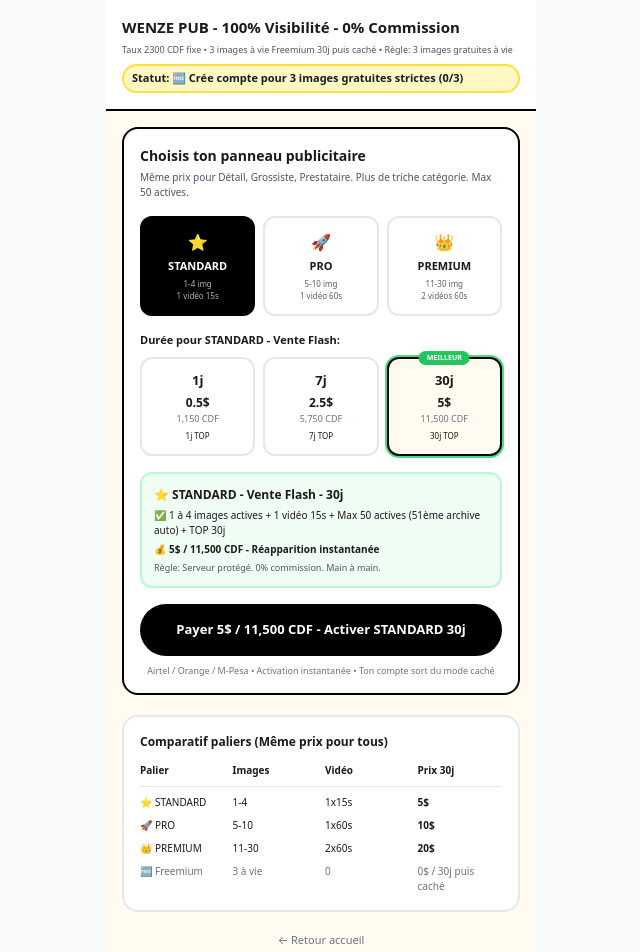
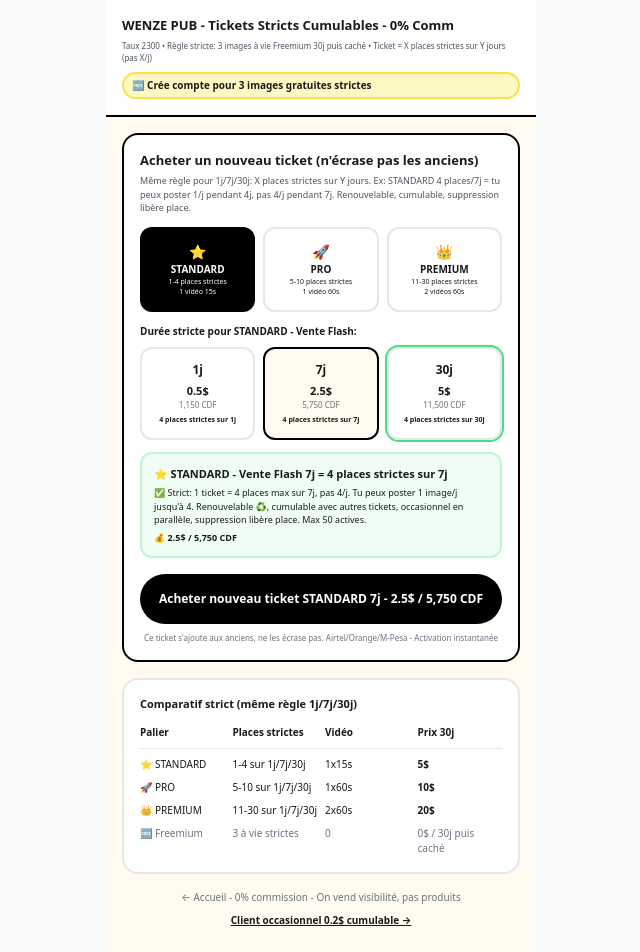
Before and after one commit to kongolokelvin47-cmd/Wenze-pwa, a Next.js app: page /abonnement in a window 1280 px wide. Shown: the top 952 px of the page, without its empty margins (319-959 px from the left). Built offline with nearby package versions, Linux system fonts and the light colour scheme.

Commit message:
Refactor abonnement page for ticket purchasing

```diff
--- a/app/abonnement/page.tsx
+++ b/app/abonnement/page.tsx
@@ -2,79 +2,87 @@
 import { useState, useEffect, Suspense } from "react";
 import Link from "next/link";
 import { useRouter, useSearchParams } from "next/navigation";
-import { FREEMIUM, PALIERS, OCCASIONNEL, TAUX_CDF, verifierAbonnement, activerPalier, toCDF, formatPrix } from "@/lib/paiement";
+import { FREEMIUM, PALIERS, OCCASIONNEL, TAUX_CDF, verifierAbonnement, acheterTicket, renouvelerTicket, acheterOccasionnel, toCDF } from "@/lib/paiement";
 
 export const dynamic = 'force-dynamic';
 
 function AbonnementContent() {
   const router = useRouter();
   const searchParams = useSearchParams();
-  const mode = searchParams.get("mode"); // client
+  const mode = searchParams.get("mode");
   const annonceId = searchParams.get("id");
 
   const [ab, setAb] = useState<any>(null);
   const [selectedPalier, setSelectedPalier] = useState<"STANDARD"|"PRO"|"PREMIUM">("STANDARD");
-  const [selectedDuree, setSelectedDuree] = useState<"1j"|"7j"|"30j">("30j");
+  const [selectedDuree, setSelectedDuree] = useState<"1j"|"7j"|"30j">("7j");
   const [selectedOcc, setSelectedOcc] = useState<string>("occ-1img-1j");
   const [paying, setPaying] = useState(false);
   const [success, setSuccess] = useState<any>(null);
 
   const isOccasionnel = mode === "occasionnel" || mode === "client";
 
-  useEffect(()=>{ try{ setAb(verifierAbonnement()); }catch{} },[]);
+  const refresh = ()=>{ try{ setAb(verifierAbonnement()); }catch{} };
+  useEffect(()=>{ refresh(); },[]);
 
   const palier = PALIERS[selectedPalier];
   const prixUSD = palier.prix[selectedDuree];
   const prixCDF = toCDF(prixUSD);
   const jours = palier.jours[selectedDuree];
-
   const occSelected = OCCASIONNEL.offres.find(o=>o.id===selectedOcc) || OCCASIONNEL.offres[0];
 
   const handlePayPalier = async ()=>{
     setPaying(true);
-    await new Promise(r=>setTimeout(r,1200));
-    const res = activerPalier(selectedPalier, selectedDuree);
+    await new Promise(r=>setTimeout(r,1000));
+    const res = acheterTicket(selectedPalier, selectedDuree);
     if(res.success){
-      setSuccess({ type:"palier", palier: selectedPalier, duree: selectedDuree, prixUSD, prixCDF, expireAt: res.expireAt, jours });
-      setTimeout(()=> router.push("/publier"), 2500);
+      setSuccess({ type:"palier", ticket: res.ticket, prixUSD, prixCDF });
+      refresh();
+      setTimeout(()=> setSuccess(null), 3500);
+    } else {
+      alert(res.error);
     }
     setPaying(false);
   };
 
   const handlePayOcc = async ()=>{
     setPaying(true);
-    await new Promise(r=>setTimeout(r,1200));
-    // Simule paiement occasionnel
+    await new Promise(r=>setTimeout(r,1000));
+    const res = acheterOccasionnel(selectedOcc);
+    if(res.success){
+      // Si annonceId donné, lie l'annonce au ticket occasionnel
+      if(annonceId){
         const list:any[] = JSON.parse(localStorage.getItem("wenze_annonces_list")||"[]");
-    if(annonceId){
         const idx = list.findIndex((a:any)=>a.id===annonceId);
         if(idx>=0){
-        list[idx].boostUntil = new Date(Date.now()+occSelected.jours*86400000).toISOString();
+          list[idx].ticketId = res.ticket.ticketId;
           list[idx].occasionnelPaye = true;
-        list[idx].occasionnelPrix = occSelected.prixUSD;
           localStorage.setItem("wenze_annonces_list", JSON.stringify(list));
+          // consomme place dans occasionnel (strict)
+          const occs = JSON.parse(localStorage.getItem("wenze_occasionnel")||"[]");
+          const oIdx = occs.findIndex((t:any)=>t.ticketId===res.ticket.ticketId);
+          if(oIdx>=0){ occs[oIdx].imagesUsed = 1; occs[oIdx].imagesIds = [annonceId]; localStorage.setItem("wenze_occasionnel", JSON.stringify(occs)); }
         }
       }
-    // Sauve transaction occasionnelle
-    const occTx = { id:`OCC-${Date.now()}`, type:"OCCASIONNEL", offre: occSelected.id, prixUSD: occSelected.prixUSD, prixCDF: occSelected.prixCDF, expireAt: new Date(Date.now()+occSelected.jours*86400000).toISOString(), createdAt: new Date().toISOString() };
-    localStorage.setItem("wenze_occasionnel_dernier", JSON.stringify(occTx));
-    const logs = JSON.parse(localStorage.getItem("wenze_transactions")||"[]");
-    logs.push(occTx);
-    localStorage.setItem("wenze_transactions", JSON.stringify(logs));
+      setSuccess({ type:"occasionnel", ticket: res.ticket, offre: occSelected });
+      refresh();
+      setTimeout(()=> router.push(annonceId ? `/produit/${annonceId}` : "/"), 2500);
+    }
+    setPaying(false);
+  };
 
-    setSuccess({ type:"occasionnel", offre: occSelected, prixUSD: occSelected.prixUSD, prixCDF: occSelected.prixCDF, jours: occSelected.jours });
-    setTimeout(()=> router.push(annonceId ? `/produit/${annonceId}` : "/"), 2500);
-    setPaying(false);
+  const handleRenouveler = (ticketId:string)=>{
+    const res = renouvelerTicket(ticketId);
+    if(res.success){ refresh(); setSuccess({ type:"renouvel", ticket: res.ticket }); setTimeout(()=>setSuccess(null),2500); }
   };
 
   return (
     <div className="max-w-[430px] mx-auto min-h-screen bg-[#FFFBF0] pb-24">
       <div className="sticky top-0 bg-white border-b-2 border-black p-4 z-10">
-        <h1 className="font-black text-[15px]">WENZE PUB - 100% Visibilité - 0% Commission</h1>
-        <p className="text-[9px] text-gray-600 mt-1">Taux {TAUX_CDF} CDF fixe • 3 images à vie Freemium 30j puis caché • Règle: {FREEMIUM.maxImages} images gratuites à vie</p>
+        <h1 className="font-black text-[13px]">WENZE PUB - Tickets Stricts Cumulables - 0% Comm</h1>
+        <p className="text-[8px] text-gray-600 mt-1">Taux {TAUX_CDF} • Règle stricte: {FREEMIUM.maxImages} images à vie Freemium 30j puis caché • Ticket = X places strictes sur Y jours (pas X/j)</p>
         {ab && (
-          <div className={`mt-2 text-[11px] font-bold px-2 py-1 rounded-full border-2 ${ab.isCache ? 'bg-red-100 border-red-300 text-red-800' : ab.isPaye ? 'bg-green-100 border-green-300 text-green-800' : 'bg-yellow-100 border-yellow-300'}`}>
-            Statut: {ab.badge} {ab.message} {ab.count!==undefined && `(${ab.count}/3)`}
+          <div className={`mt-2 text-[10px] font-bold px-2 py-1 rounded-full border-2 ${ab.isCache ? 'bg-red-100 border-red-300 text-red-800' : ab.isPaye ? 'bg-green-100 border-green-300 text-green-800' : 'bg-yellow-100 border-yellow-300'}`}>
+            {ab.badge} {ab.message} {ab.placesRestantes!==undefined?`- ${ab.placesRestantes} places libres sur ${ab.totalImagesMax||ab.placesRestantes} - Max 50 actives`:''}
           </div>
         )}
       </div>
@@ -83,127 +91,130 @@ function AbonnementContent() {
         <div className="fixed inset-0 bg-black/70 z-[100] flex items-center justify-center p-4">
           <div className="bg-white rounded-[24px] max-w-[340px] w-full p-6 text-center border-2 border-black">
             <div className="w-16 h-16 bg-green-500 rounded-full flex items-center justify-center mx-auto text-white text-3xl">✓</div>
-            <h2 className="font-black text-[16px] mt-4">Paiement approuvé!</h2>
+            <h2 className="font-black text-[14px] mt-3">{success.type==="renouvel"?"Renouvelé!":"Paiement approuvé!"}</h2>
             <div className="bg-[#FFFBF0] border-2 rounded-xl p-3 mt-3 text-left">
-              {success.type==="palier" && <>
-                <p className="font-black text-[12px]">{PALIERS[success.palier].badge} {success.palier} {success.duree} - {success.prixUSD}$ / {success.prixCDF.toLocaleString()} CDF</p>
-                <p className="text-[10px] text-green-700 font-bold mt-1">✅ {PALIERS[success.palier].imagesMax} images max + {PALIERS[success.palier].videos} - TOP {success.jours}j - Réapparaît instantanément</p>
-                <p className="text-[9px] text-gray-500 mt-1">Expire {new Date(success.expireAt).toLocaleDateString("fr-FR")} - Max 50 actives</p>
-              </>}
-              {success.type==="occasionnel" && <>
-                <p className="font-black text-[12px]">{success.offre.badge} {success.offre.label} - {success.prixUSD}$</p>
-                <p className="text-[10px] text-green-700 font-bold mt-1">✅ Vente occasionnelle TOP {success.jours}j - Pas de freemium</p>
-              </>}
+              {success.type==="palier" && <><p className="font-black text-[11px]">{PALIERS[success.ticket.palierId].badge} {success.ticket.palierId} {success.ticket.dureeId} - {success.ticket.imagesMax} places strictes / {success.ticket.jours}j</p><p className="text-[10px] text-green-700 font-bold mt-1">✅ {success.prixUSD}$ / {success.prixCDF.toLocaleString()} CDF - Ticket ajouté, n'écrase pas les anciens - Renouvelable - Suppression libère place</p><p className="text-[9px] text-gray-500 mt-1">Expire {new Date(success.ticket.expireAt).toLocaleDateString("fr-FR")} - Max 50 actives</p></>}
+              {success.type==="occasionnel" && <><p className="font-black text-[11px]">{success.offre.badge} {success.offre.label} - {success.ticket.prixUSD}$</p><p className="text-[10px] text-green-700 font-bold mt-1">✅ Ticket occasionnel TOP {success.ticket.jours}j - Cumulable avec tickets pub</p></>}
+              {success.type==="renouvel" && <><p className="font-black text-[11px]">♻️ {success.ticket.palierId} {success.ticket.dureeId} prolongé +{success.ticket.jours}j</p><p className="text-[10px] text-green-700 font-bold">Expire {new Date(success.ticket.expireAt).toLocaleDateString("fr-FR")}</p></>}
             </div>
           </div>
         </div>
       )}
 
-      <div className="p-4 space-y-5">
-        {/* ALERTE CACHE */}
+      <div className="p-4 space-y-4">
         {ab?.isCache && (
           <div className="bg-red-50 border-2 border-red-400 rounded-2xl p-4">
-            <p className="font-black text-[13px] text-red-800">🔒 Ton compte est en mode caché</p>
-            <p className="text-[11px] text-red-700 mt-1">Tu as utilisé tes 3 images gratuites à vie et tes 30 jours sont expirés. Personne ne te voit dans la recherche. Paye un palier ci-dessous pour réapparaître instantanément.</p>
+            <p className="font-black text-[12px] text-red-800">🔒 Compte caché - Freemium 30j expiré</p>
+            <p className="text-[10px] text-red-700 mt-1">Tu as utilisé tes 3 images à vie. Personne ne te voit. Achète un ticket ci-dessous pour réapparaître. Tes anciens tickets expirés restent archivés.</p>
           </div>
         )}
 
-        {/* MODE CLIENT OCCASIONNEL */}
+        {/* MES TICKETS ACTIFS V6 */}
+        {ab?.ticketsActifs?.length>0 && (
+          <div className="bg-white border-2 border-black rounded-2xl p-4">
+            <p className="font-black text-[12px]">🎫 Mes tickets actifs - Strict & Cumulable ({ab.ticketsActifs.length})</p>
+            <p className="text-[9px] text-gray-600 mt-1">Principe: 1 ticket 4 places/7j = 4 places max sur 7j, pas 4/j. Suppression libère place. Renouvelable.</p>
+            <div className="mt-3 space-y-2">
+              {ab.ticketsActifs.map((t:any)=>(
+                <div key={t.ticketId} className="border-2 rounded-xl p-3">
+                  <div className="flex justify-between items-start">
+                    <div className="flex-1">
+                      <p className="font-black text-[11px]">{PALIERS[t.palierId]?.badge} {t.palierId} {t.dureeId} - {t.imagesUsed}/{t.imagesMax} places strictes</p>
+                      <p className="text-[9px] text-gray-600">{t.jours}j - Expire {new Date(t.expireAt).toLocaleDateString("fr-FR")} - {Math.ceil((new Date(t.expireAt).getTime()-Date.now())/86400000)}j restants</p>
+                      <div className="mt-1 w-full bg-gray-200 h-1.5 rounded-full overflow-hidden"><div className="bg-black h-full" style={{width:`${(t.imagesUsed/t.imagesMax)*100}%`}}></div></div>
+                      <p className="text-[8px] text-gray-500 mt-1">{t.imagesMax - t.imagesUsed} places libres - Peut poster 1 image/j jusqu'à {t.imagesMax}</p>
+                    </div>
+                    <div className="ml-2 flex flex-col gap-1">
+                      <button onClick={()=>handleRenouveler(t.ticketId)} className="bg-black text-white px-3 py-1 rounded-full text-[8px] font-black">♻️ Renouveler</button>
+                      <Link href={`/publier?ticket=${t.ticketId}`} className="bg-green-600 text-white px-3 py-1 rounded-full text-[8px] font-black text-center">📤 Publier dedans</Link>
+                    </div>
+                  </div>
+                </div>
+              ))}
+            </div>
+            <p className="text-[9px] text-gray-500 mt-2">Total: {ab.placesRestantes} places libres / {ab.totalImagesMax} achetées - Max 50 actives global - Occasionnel cumulable</p>
+          </div>
+        )}
+
+        {ab?.ticketsOccasionnel?.length>0 && (
+          <div className="bg-purple-50 border-2 border-purple-300 rounded-2xl p-3">
+            <p className="font-black text-[11px]">🎟️ Tickets occasionnels actifs ({ab.ticketsOccasionnel.length}) - Cumulables avec pub</p>
+            <div className="mt-2 space-y-1">
+              {ab.ticketsOccasionnel.map((t:any)=>(
+                <div key={t.ticketId} className="text-[9px] border rounded-lg p-2 bg-white flex justify-between"><span>{t.offreId||t.ticketId} - {t.imagesUsed}/{t.imagesMax}</span><span>{Math.ceil((new Date(t.expireAt).getTime()-Date.now())/86400000)}j restants</span></div>
+              ))}
+            </div>
+          </div>
+        )}
+
         {isOccasionnel ? (
           <div className="bg-white border-2 border-black rounded-2xl p-4">
-            <p className="font-black text-[14px]">🎟️ Vente Occasionnelle - Client (Pas de freemium)</p>
-            <p className="text-[10px] text-gray-600 mt-1">Tu vends ta vieille télé? Pas de gratuit. Paye 0.2$ mini pour filtrer le spam. Visible immédiatement.</p>
+            <p className="font-black text-[13px]">🎟️ Vente Occasionnelle - Client (Pas de freemium) - Ticket strict</p>
+            <p className="text-[9px] text-gray-600 mt-1">1 image = 0.2$/1j ou 1$/7j. Ticket strict: 1 place sur 1j ou 7j. Cumulable avec tickets pub. Suppression libère place. Anti-spam.</p>
             <div className="mt-4 grid gap-2">
               {OCCASIONNEL.offres.map(o=>(
                 <div key={o.id} onClick={()=>setSelectedOcc(o.id)} className={`border-2 rounded-xl p-3 cursor-pointer flex justify-between items-center ${selectedOcc===o.id?"border-black bg-black text-white":"border-gray-200 bg-white"}`}>
-                  <div>
-                    <p className="font-black text-[12px]">{o.badge} {o.label}</p>
-                    <p className="text-[9px] opacity-70">{o.jours}j TOP - Anti-spam</p>
-                  </div>
-                  <p className="font-black text-[12px]">{o.prixUSD}$ / {o.prixCDF} CDF</p>
+                  <div><p className="font-black text-[11px]">{o.badge} {o.label}</p><p className="text-[8px] opacity-70">{o.jours}j strict - {o.images} place(s) - N'écrase rien</p></div>
+                  <p className="font-black text-[11px]">{o.prixUSD}$</p>
                 </div>
               ))}
             </div>
-            <button onClick={handlePayOcc} disabled={paying} className="mt-4 w-full bg-black text-white py-4 rounded-full font-black text-[13px] disabled:opacity-50">
-              {paying?`Paiement...`:`Payer ${occSelected.prixUSD}$ / ${occSelected.prixCDF} CDF - Publier occasionnel`}
+            <button onClick={handlePayOcc} disabled={paying} className="mt-4 w-full bg-black text-white py-4 rounded-full font-black text-[12px] disabled:opacity-50">
+              {paying?`Paiement...`:`Acheter ticket occ ${occSelected.prixUSD}$ / ${occSelected.prixCDF} CDF - ${occSelected.jours}j strict`}
             </button>
           </div>
         ) : (
           <>
-            {/* SELECTEUR PALIER */}
             <div className="bg-white border-2 border-black rounded-2xl p-4">
-              <p className="font-black text-[14px]">Choisis ton panneau publicitaire</p>
-              <p className="text-[10px] text-gray-600 mt-1">Même prix pour Détail, Grossiste, Prestataire. Plus de triche catégorie. Max 50 actives.</p>
+              <p className="font-black text-[13px]">Acheter un nouveau ticket (n'écrase pas les anciens)</p>
+              <p className="text-[9px] text-gray-600 mt-1">Même règle pour 1j/7j/30j: X places strictes sur Y jours. Ex: STANDARD 4 places/7j = tu peux poster 1/j pendant 4j, pas 4/j pendant 7j. Renouvelable, cumulable, suppression libère place.</p>
 
-              <div className="mt-4 grid grid-cols-3 gap-2">
-                {(Object.keys(PALIERS) as Array<"STANDARD"|"PRO"|"PREMIUM">).map(k=>{
+              <div className="mt-3 grid grid-cols-3 gap-2">
+                {(["STANDARD","PRO","PREMIUM"] as const).map(k=>{
                   const p = PALIERS[k];
-                  const active = selectedPalier===k;
-                  return (
-                    <div key={k} onClick={()=>setSelectedPalier(k)} className={`border-2 rounded-xl p-3 cursor-pointer text-center ${active?"border-black bg-black text-white":"border-gray-200"}`}>
-                      <p className="text-[16px]">{p.badge}</p>
-                      <p className="font-black text-[11px] mt-1">{k}</p>
-                      <p className="text-[8px] mt-1 opacity-70">{p.imagesMin}-{p.imagesMax} img</p>
-                      <p className="text-[8px] opacity-70">{p.videos}</p>
-                    </div>
-                  );
+                  return <div key={k} onClick={()=>setSelectedPalier(k)} className={`border-2 rounded-xl p-3 cursor-pointer text-center ${selectedPalier===k?"border-black bg-black text-white":"border-gray-200"}`}><p className="text-[14px]">{p.badge}</p><p className="font-black text-[10px]">{k}</p><p className="text-[7px]">{p.imagesMin}-{p.imagesMax} places strictes</p><p className="text-[7px]">{p.videos}</p></div>
                 })}
               </div>
 
-              {/* SELECTEUR DUREE */}
-              <div className="mt-4">
-                <p className="font-black text-[11px]">Durée pour {palier.nom}:</p>
+              <div className="mt-3">
+                <p className="font-black text-[10px]">Durée stricte pour {palier.nom}:</p>
                 <div className="mt-2 grid grid-cols-3 gap-2">
                   {(["1j","7j","30j"] as const).map(d=>{
                     const prix = palier.prix[d];
                     const active = selectedDuree===d;
-                    const best = d==="30j";
-                    return (
-                      <div key={d} onClick={()=>setSelectedDuree(d)} className={`border-2 rounded-xl p-3 cursor-pointer text-center relative ${active?"border-black bg-[#FFFBF0]":"border-gray-200"} ${best?"ring-2 ring-green-400":""}`}>
-                        {best && <span className="absolute -top-2 left-1/2 -translate-x-1/2 bg-green-500 text-white text-[7px] font-black px-2 py-0.5 rounded-full">MEILLEUR</span>}
-                        <p className="font-black text-[13px]">{d}</p>
-                        <p className="font-black text-[12px] mt-1">{prix}$</p>
-                        <p className="text-[9px] text-gray-500">{toCDF(prix).toLocaleString()} CDF</p>
-                        <p className="text-[8px] mt-1">{palier.jours[d]}j TOP</p>
-                      </div>
-                    );
+                    return <div key={d} onClick={()=>setSelectedDuree(d)} className={`border-2 rounded-xl p-3 cursor-pointer text-center relative ${active?"border-black bg-[#FFFBF0]":"border-gray-200"} ${d==="30j"?"ring-2 ring-green-400":""}`}><p className="font-black text-[12px]">{d}</p><p className="font-black text-[11px] mt-1">{prix}$</p><p className="text-[8px] text-gray-500">{toCDF(prix).toLocaleString()} CDF</p><p className="text-[7px] mt-1 font-bold">{palier.imagesMax} places strictes sur {palier.jours[d]}j</p></div>
                   })}
                 </div>
               </div>
 
-              {/* RECAP */}
-              <div className="mt-4 bg-green-50 border-2 border-green-200 rounded-xl p-3">
-                <p className="font-black text-[12px]">{palier.badge} {palier.nom} - {selectedDuree}</p>
-                <p className="text-[10px] mt-1">✅ {palier.imagesMin} à {palier.imagesMax} images actives + {palier.videos} + Max {palier.limiteActives} actives (51ème archive auto) + TOP {jours}j</p>
-                <p className="text-[10px] mt-1 font-bold">💰 {prixUSD}$ / {prixCDF.toLocaleString()} CDF - Réapparition instantanée</p>
-                <p className="text-[9px] text-gray-600 mt-1">Règle: Serveur protégé. 0% commission. Main à main.</p>
+              <div className="mt-3 bg-green-50 border-2 border-green-200 rounded-xl p-3">
+                <p className="font-black text-[11px]">{palier.badge} {palier.nom} {selectedDuree} = {palier.imagesMax} places strictes sur {jours}j</p>
+                <p className="text-[9px] mt-1">✅ Strict: 1 ticket = {palier.imagesMax} places max sur {jours}j, pas {palier.imagesMax}/j. Tu peux poster 1 image/j jusqu'à {palier.imagesMax}. Renouvelable ♻️, cumulable avec autres tickets, occasionnel en parallèle, suppression libère place. Max 50 actives.</p>
+                <p className="text-[9px] mt-1 font-bold">💰 {prixUSD}$ / {prixCDF.toLocaleString()} CDF</p>
               </div>
 
-              <button onClick={handlePayPalier} disabled={paying} className="mt-4 w-full bg-black text-white py-4 rounded-full font-black text-[13px] disabled:opacity-50">
-                {paying?`Paiement ${prixUSD}$...`:`Payer ${prixUSD}$ / ${prixCDF.toLocaleString()} CDF - Activer ${selectedPalier} ${selectedDuree}`}
+              <button onClick={handlePayPalier} disabled={paying} className="mt-4 w-full bg-black text-white py-4 rounded-full font-black text-[12px] disabled:opacity-50">
+                {paying?`Achat...`:`Acheter nouveau ticket ${selectedPalier} ${selectedDuree} - ${prixUSD}$ / ${prixCDF.toLocaleString()} CDF`}
               </button>
-              <p className="text-[9px] text-gray-500 text-center mt-2">Airtel / Orange / M-Pesa • Activation instantanée • Ton compte sort du mode caché</p>
+              <p className="text-[8px] text-gray-500 text-center mt-2">Ce ticket s'ajoute aux anciens, ne les écrase pas. Airtel/Orange/M-Pesa - Activation instantanée</p>
             </div>
 
-            {/* TABLEAU COMPARATIF */}
             <div className="bg-white border-2 rounded-2xl p-4">
-              <p className="font-black text-[12px]">Comparatif paliers (Même prix pour tous)</p>
+              <p className="font-black text-[11px]">Comparatif strict (même règle 1j/7j/30j)</p>
               <div className="mt-3 space-y-2 text-[10px]">
-                <div className="grid grid-cols-4 gap-2 font-black border-b pb-2">
-                  <span>Palier</span><span>Images</span><span>Vidéo</span><span>Prix 30j</span>
-                </div>
-                <div className="grid grid-cols-4 gap-2"><span>⭐ STANDARD</span><span>1-4</span><span>1x15s</span><span className="font-black">5$</span></div>
-                <div className="grid grid-cols-4 gap-2"><span>🚀 PRO</span><span>5-10</span><span>1x60s</span><span className="font-black">10$</span></div>
-                <div className="grid grid-cols-4 gap-2"><span>👑 PREMIUM</span><span>11-30</span><span>2x60s</span><span className="font-black">20$</span></div>
-                <div className="grid grid-cols-4 gap-2 text-gray-500"><span>🆓 Freemium</span><span>3 à vie</span><span>0</span><span>0$ / 30j puis caché</span></div>
+                <div className="grid grid-cols-4 gap-2 font-black border-b pb-2"><span>Palier</span><span>Places strictes</span><span>Vidéo</span><span>Prix 30j</span></div>
+                <div className="grid grid-cols-4 gap-2"><span>⭐ STANDARD</span><span>1-4 sur 1j/7j/30j</span><span>1x15s</span><span className="font-black">5$</span></div>
+                <div className="grid grid-cols-4 gap-2"><span>🚀 PRO</span><span>5-10 sur 1j/7j/30j</span><span>1x60s</span><span className="font-black">10$</span></div>
+                <div className="grid grid-cols-4 gap-2"><span>👑 PREMIUM</span><span>11-30 sur 1j/7j/30j</span><span>2x60s</span><span className="font-black">20$</span></div>
+                <div className="grid grid-cols-4 gap-2 text-gray-500"><span>🆓 Freemium</span><span>3 à vie strictes</span><span>0</span><span>0$ / 30j puis caché</span></div>
               </div>
             </div>
           </>
         )}
 
         <div className="text-center space-y-2">
-          <Link href="/" className="block text-[11px] text-gray-500">← Retour accueil</Link>
-          <Link href="/abonnement?mode=occasionnel" className="block text-[11px] font-bold underline">Je suis client, je veux vendre en occasionnel 0.2$ →</Link>
+          <Link href="/" className="block text-[10px] text-gray-500">← Accueil - 0% commission - On vend visibilité, pas produits</Link>
+          <Link href="/abonnement?mode=occasionnel" className="block text-[10px] font-bold underline">Client occasionnel 0.2$ cumulable →</Link>
         </div>
       </div>
     </div>
@@ -211,5 +222,5 @@ function AbonnementContent() {
 }
 
 export default function PageAbonnement(){
-  return <Suspense fallback={<div className="max-w-[430px] mx-auto min-h-screen bg-[#FFFBF0] p-6">Chargement WENZE PUB...</div>}><AbonnementContent/></Suspense>
+  return <Suspense fallback={<div className="max-w-[430px] mx-auto min-h-screen bg-[#FFFBF0] p-6">Chargement WENZE PUB V6 Strict...</div>}><AbonnementContent/></Suspense>
                   }
```
Lines whose indentation alone changed are shown as unchanged.
